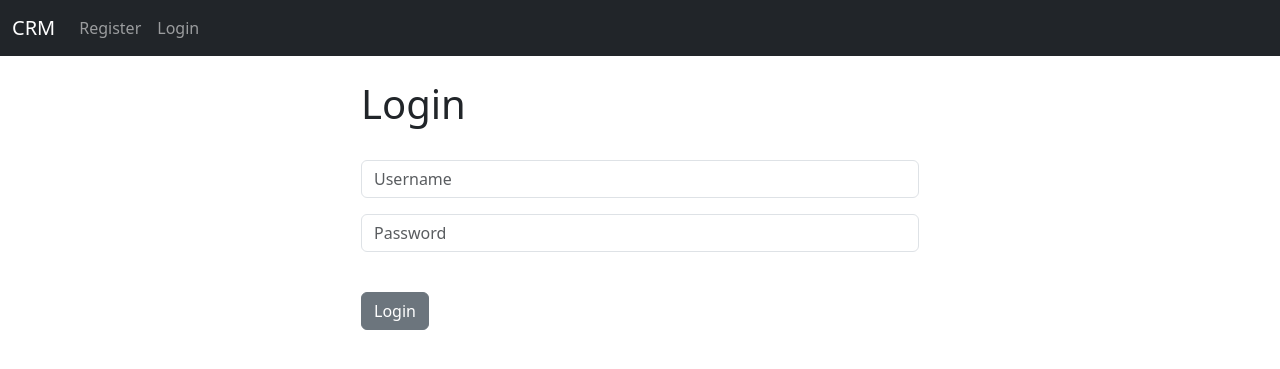
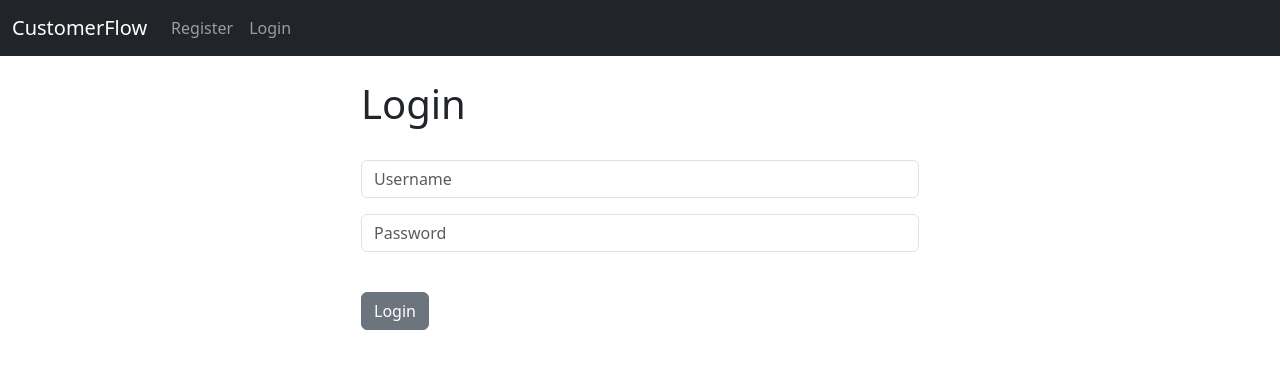
Before and after one commit to SyedRizvi258/crm, a Django app: page / in a window 1280 px wide. Shown: the top 369 px of the page. Run offline with Django 4.2, Linux system fonts and the light colour scheme.

Commit message:
Update name

```diff
--- a/website/templates/navbar.html
+++ b/website/templates/navbar.html
@@ -1,6 +1,6 @@
 <nav class="navbar navbar-expand-lg navbar-dark bg-dark">
     <div class="container-fluid">
-      <a class="navbar-brand" href="{% url 'home' %}">CRM</a>
+      <a class="navbar-brand" href="{% url 'home' %}">CustomerFlow</a>
       <button class="navbar-toggler" type="button" data-bs-toggle="collapse" data-bs-target="#navbarSupportedContent" aria-controls="navbarSupportedContent" aria-expanded="false" aria-label="Toggle navigation">
         <span class="navbar-toggler-icon"></span>
       </button>
```
